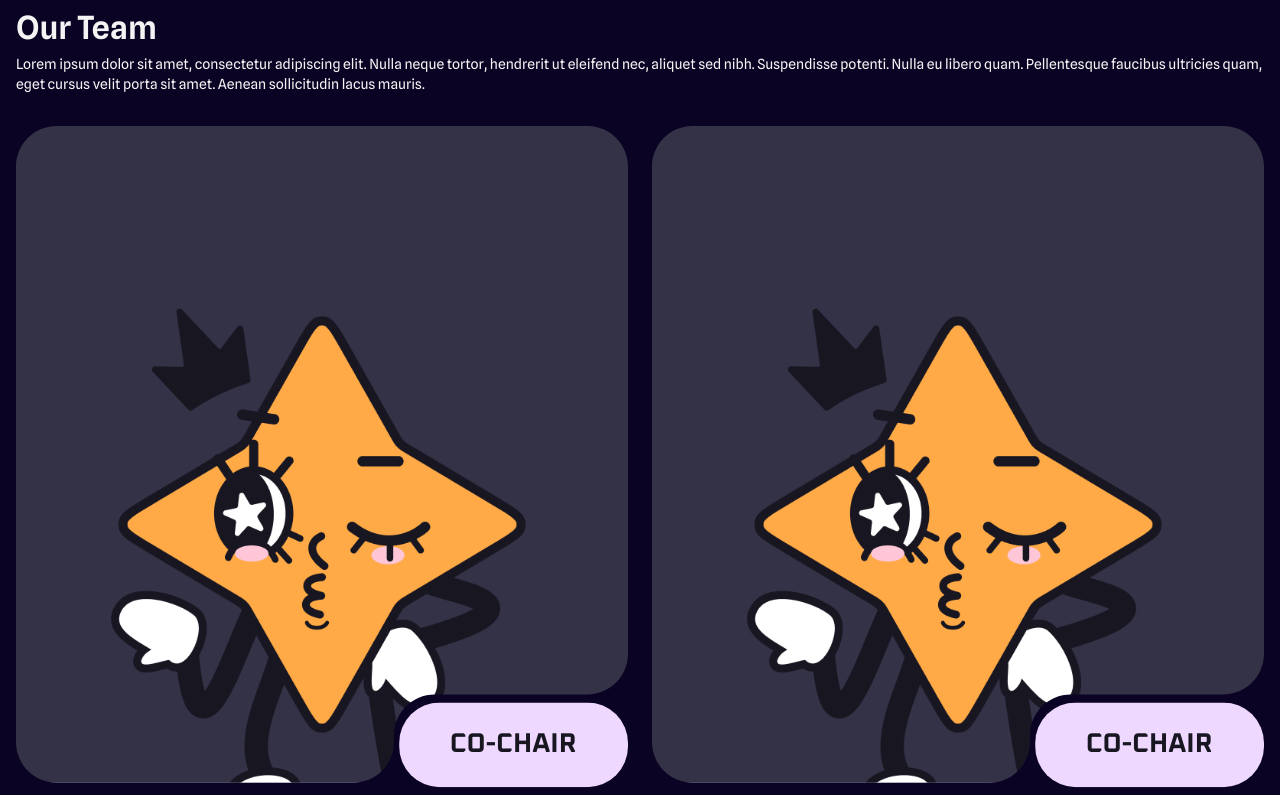
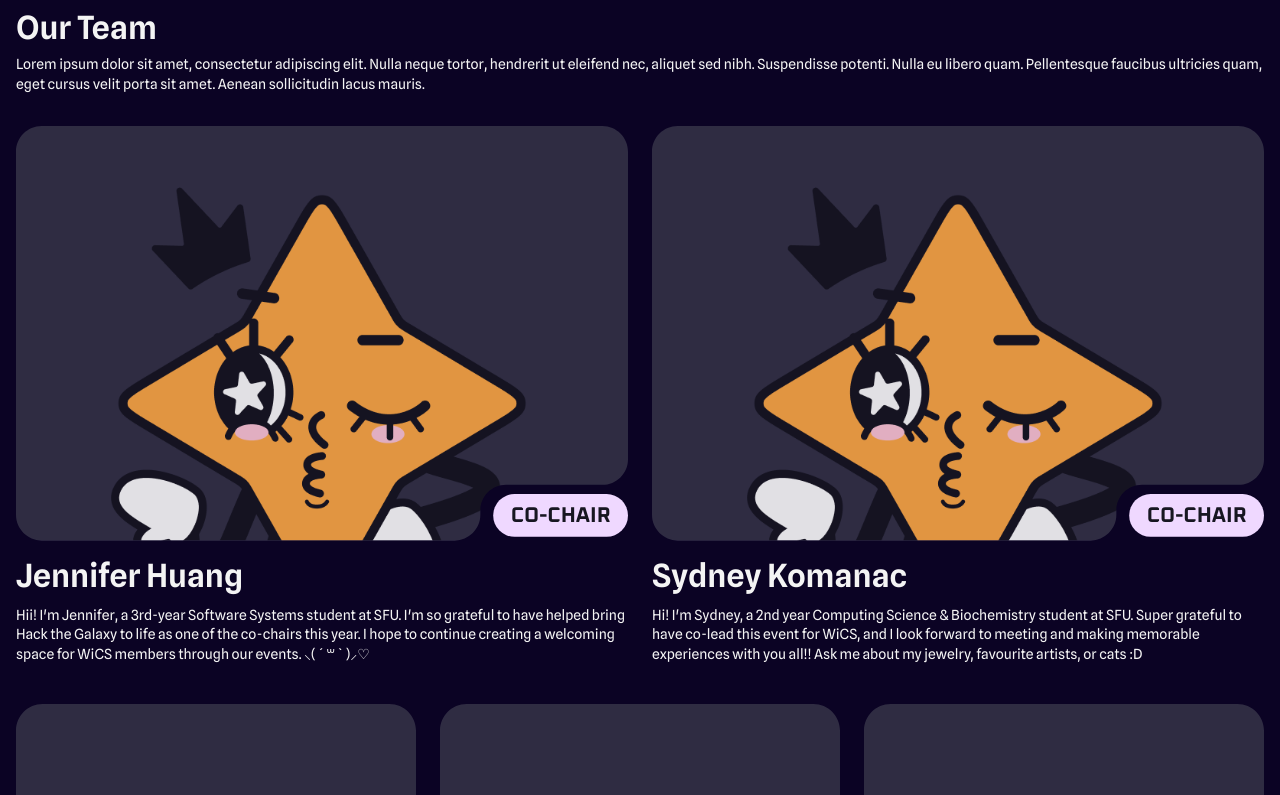
Before and after one commit to WiCS-SFU/hackthegalaxy, a Next.js app: page / in a window 1280 px wide. Shown: the part 4245-5040 px from the top of the page. Built offline with nearby package versions, Linux system fonts and the light colour scheme.

Commit message:
Extend HeadshotCard to Desktop version

```diff
--- a/src/app/components/ui/cards/HeadshotCard.tsx
+++ b/src/app/components/ui/cards/HeadshotCard.tsx
@@ -1,6 +1,4 @@
 import clsx from "clsx";
-import { StaticImageData } from "next/image";
-import CosmosHeadshot from "@/app/assets/Cosmos_Headshot.png";
 
 export enum Role {
   A = "Co-Chair",
@@ -19,47 +17,48 @@ interface HeadshotCardProps {
 
 function HeadshotCard({ role, name, bio, image }: HeadshotCardProps) {
   const styleBase =
-    "inline-flex h-full w-full items-center justify-center rounded-3xl pt-lg pb-lg pl-xl pr-xl text-neutral-800";
+    "inline-flex items-center justify-center rounded-3xl px-xl py-lg text-left text-neutral-800";
+  const maskId = `headshot-mask-${name.replace(/\s+/g, "")}`;
+  const isCoChair = role === Role.A;
 
-  return (
-    <div className="flex flex-col">
+  const renderSvg = (
+    viewBox: string,
+    maskPath: string,
+    imageWidth: number,
+    imageHeight: number,
+    roleBox: { x: number; y: number; width: number; height: number },
+    maskSuffix: string,
+    className?: string,
+  ) => (
     <svg
-        width="100%"
-        height="auto"
-        viewBox="0 0 361 400"
-        fill="none"
+      viewBox={viewBox}
+      className={clsx("block w-full h-auto", className)}
       xmlns="http://www.w3.org/2000/svg"
-        className="block w-full"
-        preserveAspectRatio="xMidYMid slice"
     >
-        <mask
-          id="headshot-mask"
-          style={{ maskType: "alpha" }}
-          maskUnits="userSpaceOnUse"
-          x="0"
-          y="0"
-          width="361"
-          height="388"
-        >
-          <path
-            d="M361 311.369C361 324.624 350.255 335.369 337 335.369H247C233.745 335.369 223 346.114 223 359.369V363.369C223 376.624 212.255 387.369 199 387.369H24C10.7452 387.369 0 376.624 0 363.369V24C0 10.7452 10.7452 0 24 0H337C350.255 0 361 10.7452 361 24V311.369Z"
-            fill="#EFD8FF"
-          />
+      <defs>
+        <mask id={`${maskId}-${maskSuffix}`}>
+          <path d={maskPath} fill="#EFD8FF" />
         </mask>
-        <g mask="url(#headshot-mask)">
-          <rect width="361" height="388" fill="#CAC9D8" />
+      </defs>
+      <g mask={`url(#${maskId}-${maskSuffix})`}>
+        <rect width={imageWidth} height={imageHeight} fill="#CAC9D8" />
         <image
           href={image}
-            width="361"
-            height="387.369"
+          width={imageWidth}
+          height={imageHeight}
           preserveAspectRatio="xMidYMid slice"
         />
       </g>
-        <foreignObject x="62.5%" y="85%" width="135" height="50">
-          <div className="h-full w-full">
+      <foreignObject
+        x={roleBox.x}
+        y={roleBox.y}
+        width={roleBox.width}
+        height={roleBox.height}
+      >
+        <div className="flex h-full w-full items-center justify-center">
           <div
             className={clsx(styleBase, {
-                "bg-pink-200 text-accent-md": role === Role.A,
+              "bg-pink-200 text-accent-lg": role === Role.A,
               "bg-system-green-200 text-accent-sm": role === Role.B,
               "bg-cyan-400 text-accent-sm": role === Role.C,
               "bg-purple-200 text-accent-sm": role === Role.D,
@@ -71,11 +70,51 @@ function HeadshotCard({ role, name, bio, image }: HeadshotCardProps) {
         </div>
       </foreignObject>
     </svg>
-      <div className="text-heading-lg text-neutral-100 mt-xl mb-[10px]">
+  );
+
+  return (
+    <div className="w-full">
+      {/** Headshot Card Shape */}
+      {isCoChair ? (
+        <>
+          {renderSvg(
+            "0 0 361 388",
+            "M361 301.369C361 314.624 350.255 325.369 337 325.369H237.515C224.26 325.369 213.515 336.114 213.515 349.369V363.369C213.515 376.624 202.769 387.369 189.515 387.369H24C10.7452 387.369 0 376.624 0 363.369V24C0 10.7452 10.7452 0 24 0H337C350.255 0 361 10.7452 361 24V301.369Z",
+            361,
+            388,
+            { x: 224, y: 317, width: 135, height: 90 },
+            "mobile",
+            "md:hidden",
+          )}
+          {renderSvg(
+            "0 0 572 388",
+            "M572 311.369C572 324.624 561.255 335.369 548 335.369H458C444.745 335.369 434 346.114 434 359.369V363.369C434 376.624 423.255 387.369 410 387.369H24C10.7452 387.369 0 376.624 0 363.369V24C0 10.7452 10.7452 0 24 0H548C561.255 0 572 10.7452 572 24V311.369Z",
+            572,
+            387.369,
+            { x: 409, y: 319, width: 200, height: 90 },
+            "desktop",
+            "hidden md:block",
+          )}
+        </>
+      ) : (
+        renderSvg(
+          "0 0 361 388",
+          "M361 301.369C361 314.624 350.255 325.369 337 325.369H237.515C224.26 325.369 213.515 336.114 213.515 349.369V363.369C213.515 376.624 202.769 387.369 189.515 387.369H24C10.7452 387.369 0 376.624 0 363.369V24C0 10.7452 10.7452 0 24 0H337C350.255 0 361 10.7452 361 24V301.369Z",
+          361,
+          388,
+          { x: 224, y: 317, width: 135, height: 90 },
+          "default",
+        )
+      )}
+
+      {/** Name and Bio */}
+      <div>
+        <div className="text-heading-lg text-neutral-100 mt-xl mb-2.5">
           {name}
         </div>
         <div className="text-body-sm text-neutral-100 mb-xl">{bio}</div>
       </div>
+    </div>
   );
 }
 export default HeadshotCard;
```
Lines whose indentation alone changed are shown as unchanged.
